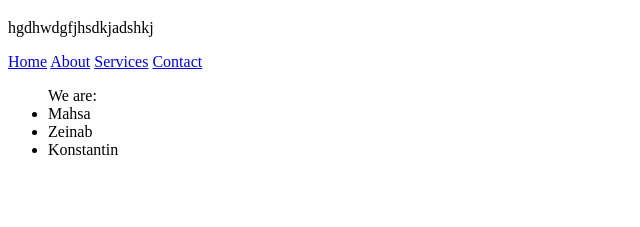
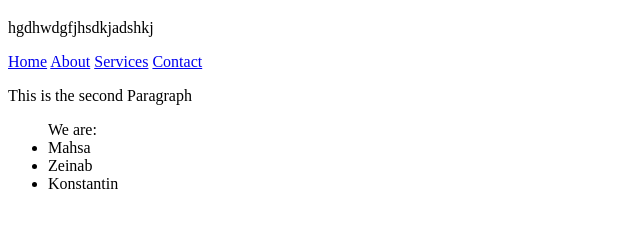
Before and after one commit to Mahsamokhtare/our-Website, a plain HTML site: page index.html in a window 1280 px wide. Shown: the part 61-288 px from the top of the page, without its empty margins (0-640 px from the left). Drawn offline with Linux system fonts and the light colour scheme.

Commit message:
new Paragraph

```diff
--- a/index.html
+++ b/index.html
@@ -17,6 +17,7 @@
       <a href="#services">Services</a>
       <a href="#contact">Contact</a>
     </nav>
+    <p>This is the second Paragraph</p>
     <ul>
       We are:
       <li>Mahsa</li>
```
